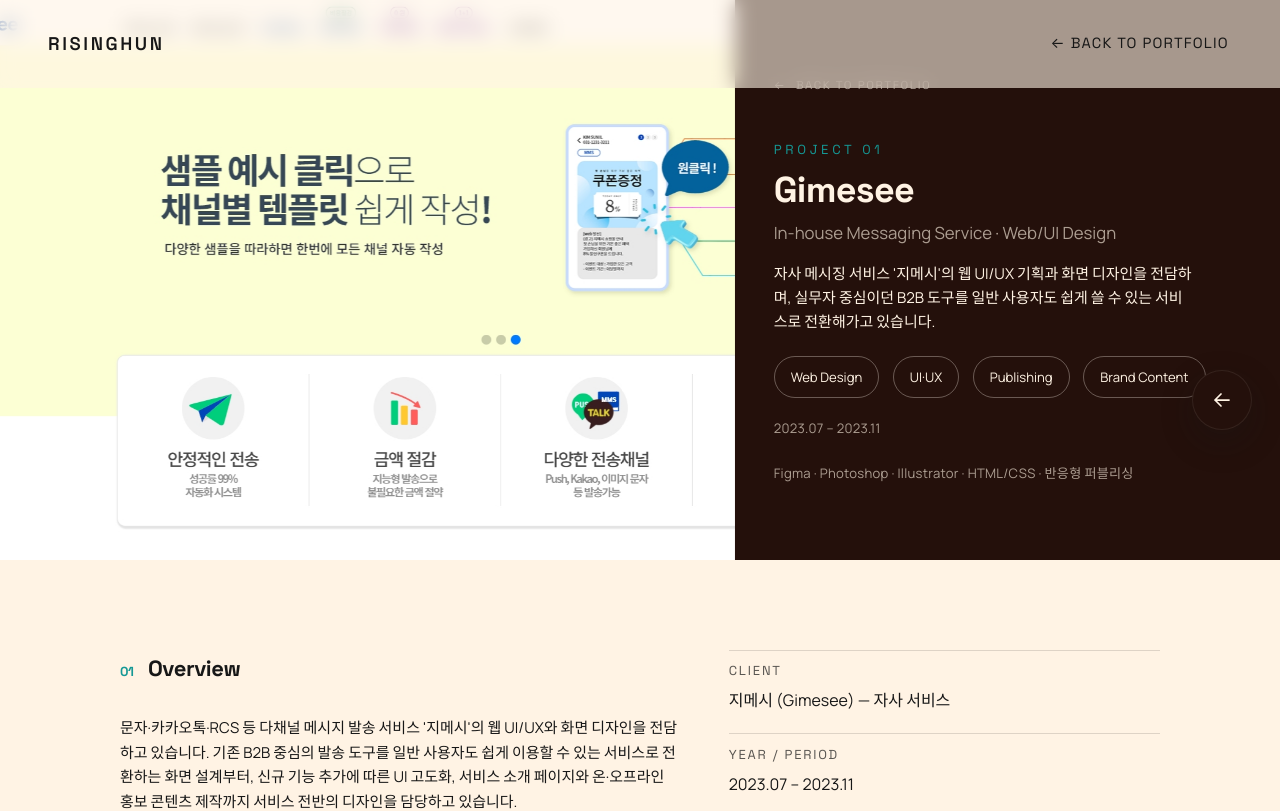
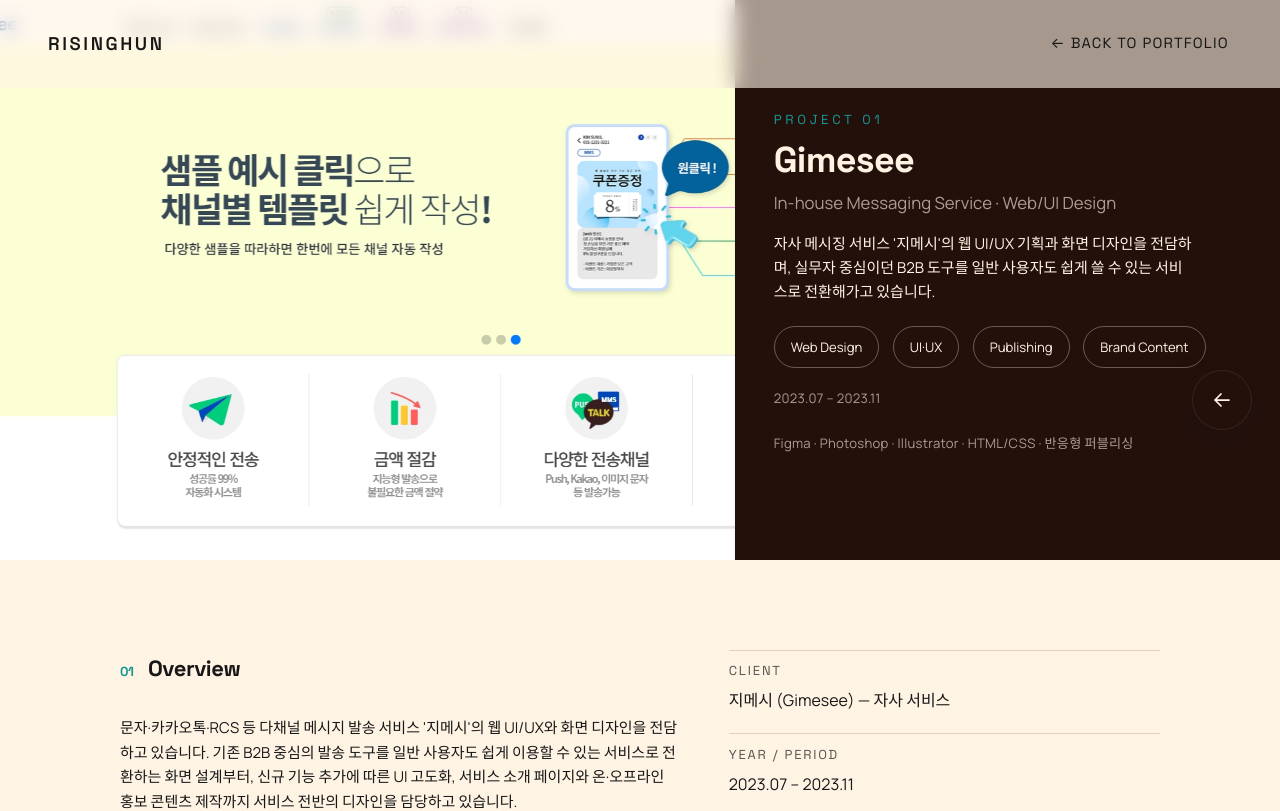
Before and after one commit to risinghun82/risinghun-portfolio, a React (Vite) app: page /#/work/gimesee in a window 1280 px wide. Shown: the top 811 px of the page. Built offline with nearby package versions, Linux system fonts and the light colour scheme; a web font is replaced by a local one.

Commit message:
ProjectDetail: remove duplicate hero back-link, fix URL

```diff
--- a/src/pages/ProjectDetail.css
+++ b/src/pages/ProjectDetail.css
@@ -151,27 +151,6 @@
     width: 21px;
     height: 21px;
   }
-}
-
-.case__hero-crumb {
-  display: inline-flex;
-  align-items: center;
-  gap: 0.6rem;
-  align-self: flex-start;
-  font-family: var(--font-display);
-  font-size: var(--fs-xs);
-  letter-spacing: var(--ls-wide);
-  text-transform: uppercase;
-  color: rgba(255, 246, 235, 0.6);
-  animation: caseHeroTextIn 0.6s var(--ease-rise) both;
-}
-
-.case__hero-crumb::before {
-  content: "←";
-}
-
-.case__hero-crumb:hover {
-  color: var(--sun-cream);
 }
 
 .case__number {
--- a/src/pages/ProjectDetail.jsx
+++ b/src/pages/ProjectDetail.jsx
@@ -720,7 +720,7 @@
       right edge, no matter how far the reader has scrolled. */}
       {createPortal(
         <Link
-          to="/#works"
+          to="/works"
           className="case__float-back"
           aria-label="포트폴리오로 돌아가기"
         >
@@ -789,10 +789,9 @@
           </div>
 
           <div className="case__hero-panel">
-            <Link to="/#works" className="case__hero-crumb">
-              Back to Portfolio
-            </Link>
-
+            {/* The return-to-portfolio link lives once, in the global
+            Header (Nav.jsx, top-right). It used to be duplicated here as a
+            breadcrumb — removed so the hero shows only project info. */}
             <div className="case__hero-info">
               <span className="case__number">
                 PROJECT {project.number}
@@ -828,7 +827,7 @@
           ))}
 
           <div className="case__nav">
-            <Link to="/#works" className="case__nav-link case__nav-link--back">
+            <Link to="/works" className="case__nav-link case__nav-link--back">
               <span aria-hidden="true">←</span> Back to Portfolio
             </Link>
             <div className="case__nav-pair">
```
